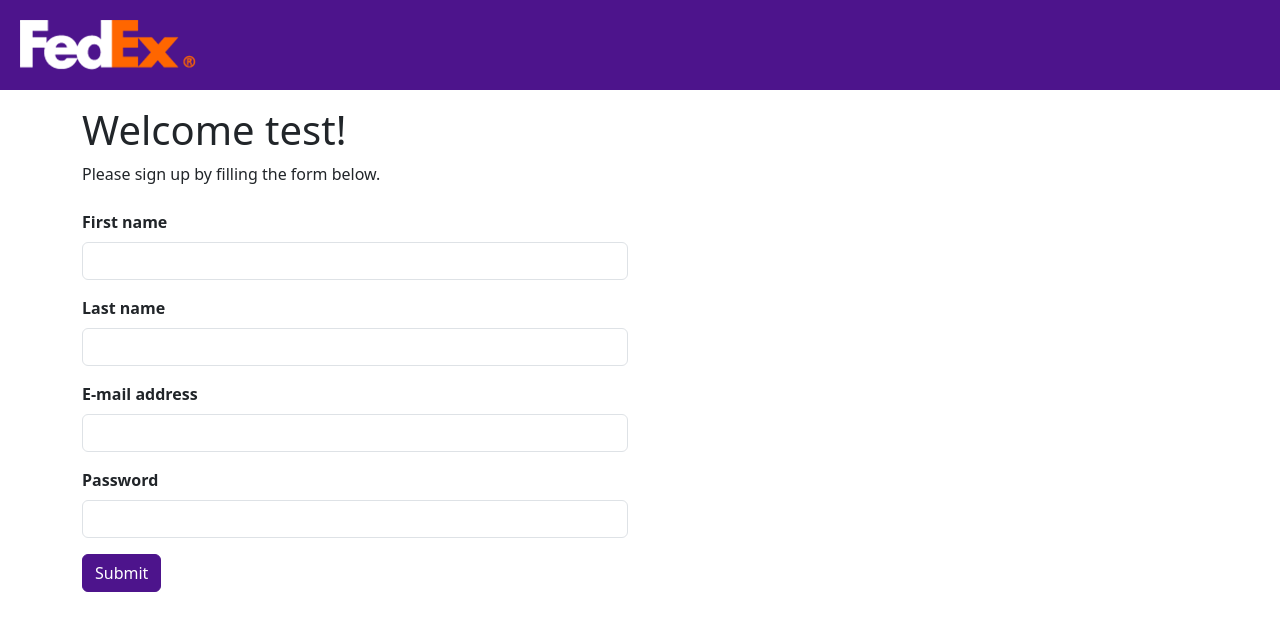
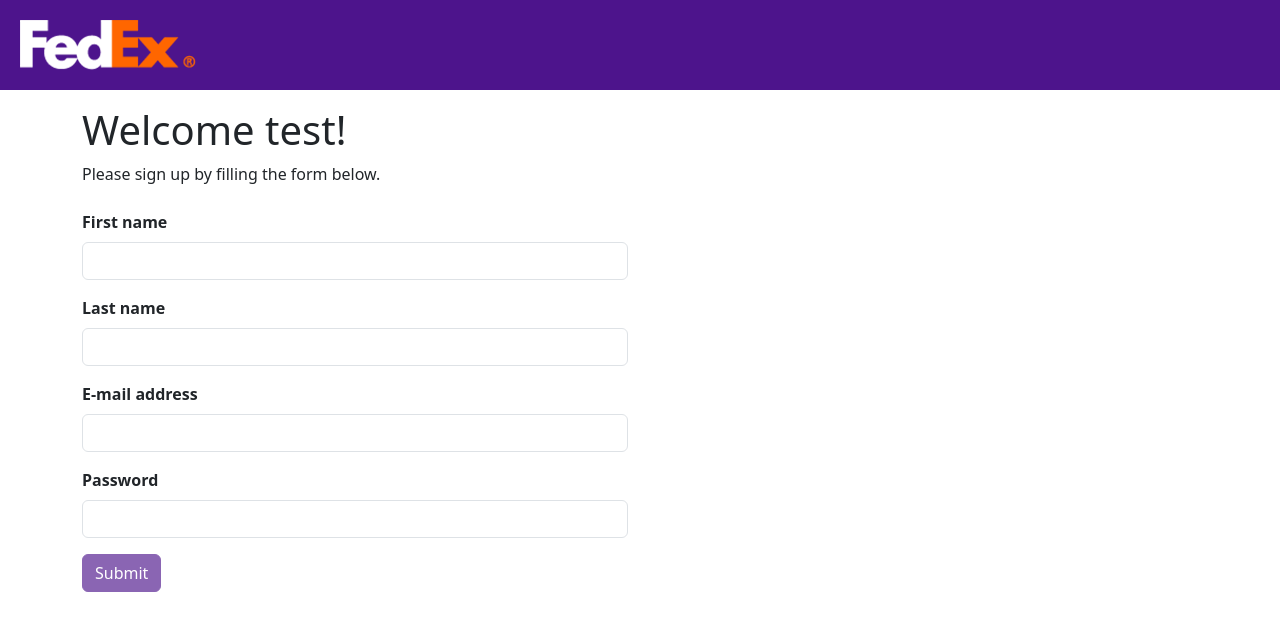
Before and after one commit to bamvillah/fedex-signup, an Angular app: page / in a window 1280 px wide. Shown: the top 630 px of the page. Built offline with nearby package versions, Linux system fonts and the light colour scheme.

Commit message:
Disable button when form is invalid.

```diff
--- a/src/app/components/signup/signup.component.html
+++ b/src/app/components/signup/signup.component.html
@@ -109,7 +109,13 @@
 
       <!-- Submit form -->
       <div class="mb-3">
-        <button type="submit" class="btn btn-primary">Submit</button>
+        <button
+          type="submit"
+          [disabled]="!signUpForm.valid"
+          class="btn btn-primary"
+        >
+          Submit
+        </button>
         <div *ngIf="formSuccessful" class="alert alert-success">
           Yay the form is sent!
         </div>
```
